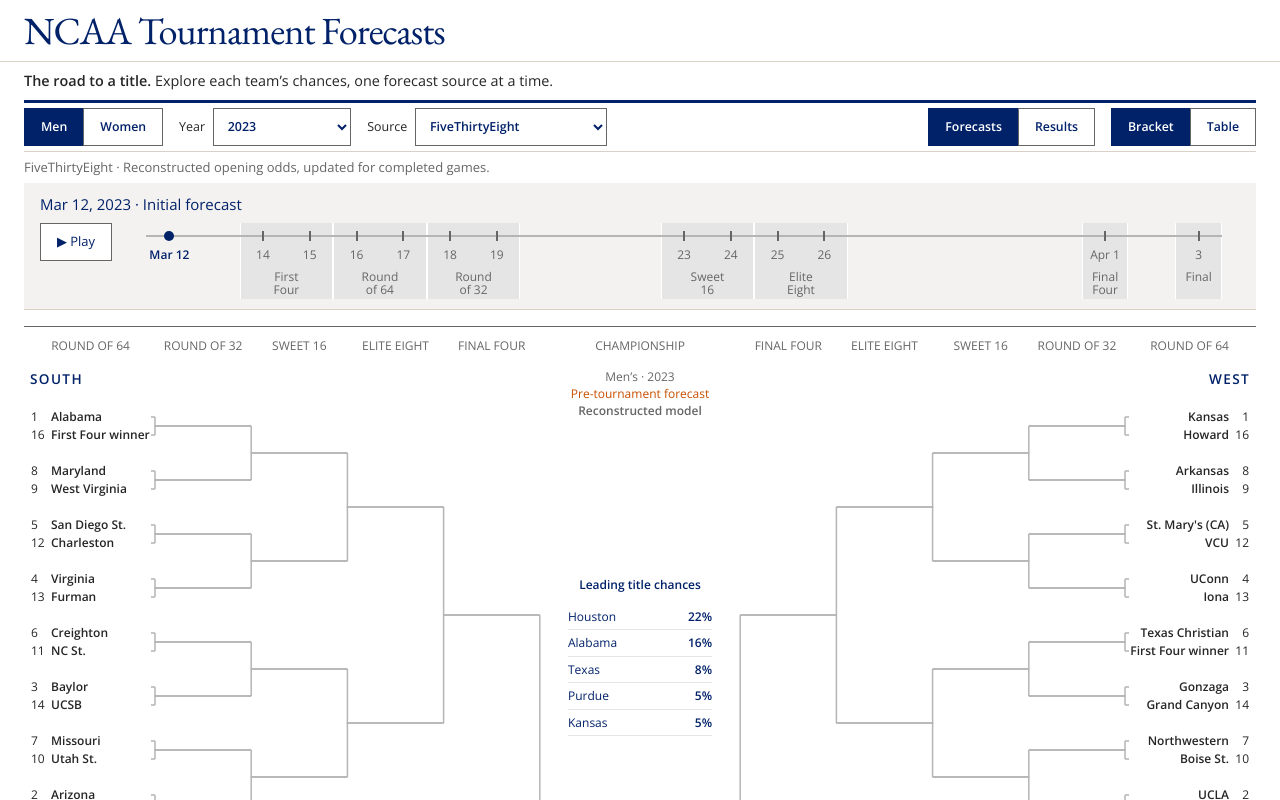
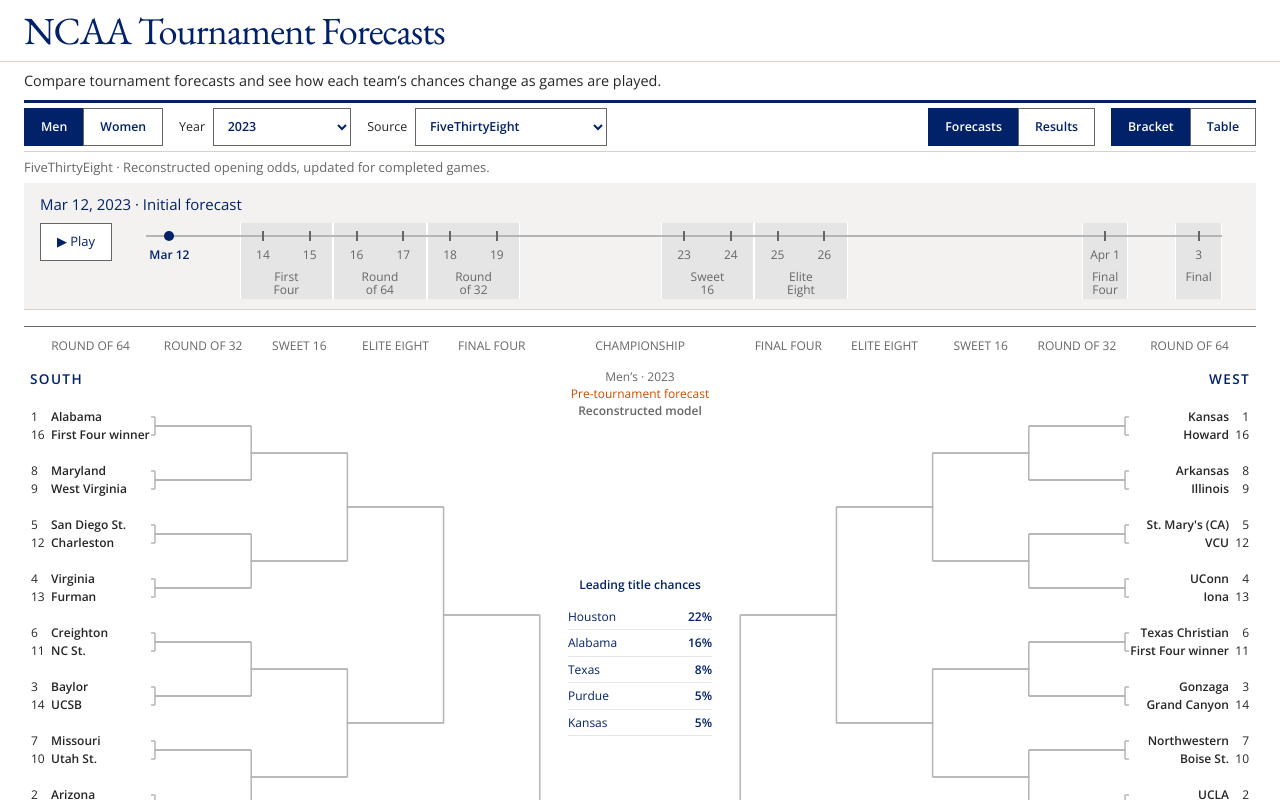
Before and after one commit to jordanmeyer/bab-example-madness, a website built with Vite: page app/index.html in a window 1280 px wide. Shown: the top 800 px of the page. Built offline with nearby package versions, Linux system fonts and the light colour scheme.

Commit message:
Replace the explorer subtitle with plain descriptive copy

```diff
--- a/app/index.html
+++ b/app/index.html
@@ -5,14 +5,14 @@
   <meta name="viewport" content="width=device-width, initial-scale=1">
   <meta name="theme-color" content="#012169">
   <meta name="description" content="Explore NCAA tournament probabilities from multiple sources, reconstructed daily updates, historical blends, and results from 2016 onward.">
-  <title>NCAA Tournament Forecasts · The road to a title</title>
+  <title>NCAA Tournament Forecasts</title>
 </head>
 <body>
   <a class="skip-link" href="#explorer">Skip to tournament explorer</a>
   <header class="masthead"><h1><a href="#" class="wordmark">NCAA Tournament Forecasts</a></h1></header>
   <main>
     <section class="intro">
-      <p class="dek"><strong>The road to a title.</strong> Explore each team’s chances, one forecast source at a time.</p>
+      <p class="dek">Compare tournament forecasts and see how each team’s chances change as games are played.</p>
     </section>
     <section id="explorer" aria-labelledby="explorer-title" aria-busy="true">
       <h2 id="explorer-title" class="sr-only">Tournament explorer</h2>
```
